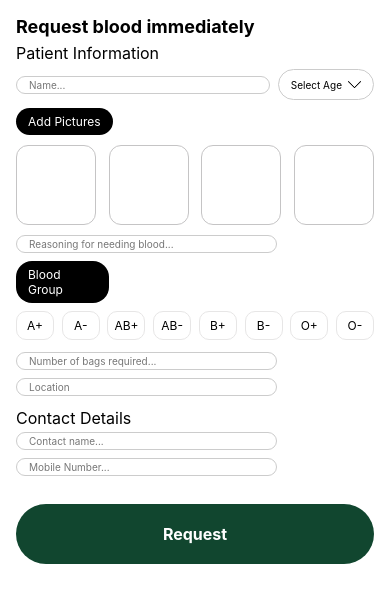
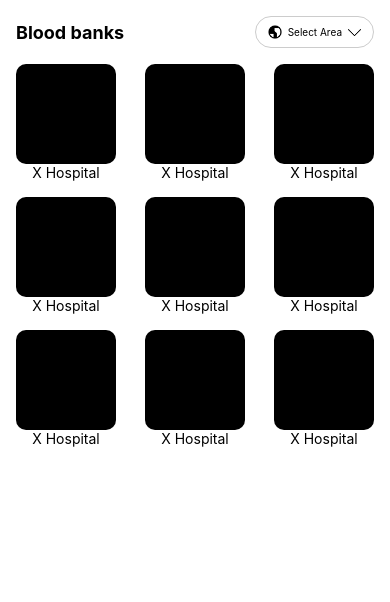
Before and after one commit to OutcastR07/blood-bank, a React Native app: screen / in a window 390 px wide. Shown: the top 602 px of the page. Built offline with nearby package versions, Linux system fonts and the light colour scheme.

Commit message:
blood banks page done

```diff
--- a/App.js
+++ b/App.js
@@ -1,6 +1,6 @@
 import React from "react";
 import { StyleSheet, View } from "react-native";
-import ImmediatelyRequestBodyPage from "./pages/ImmediatelyRequestBloodPage";
+import BloodBanksPage from "./pages/BloodBanksPage";
 
 export default function App() {
   return (
@@ -14,7 +14,8 @@ export default function App() {
       {/* <BloodRequestPage /> */}
       {/* <BloodReceivedPage /> */}
       {/* <Messages /> */}
-      <ImmediatelyRequestBodyPage />
+      {/* <ImmediatelyRequestBodyPage /> */}
+      <BloodBanksPage />
     </View>
   );
 }
--- /dev/null
+++ b/pages/BloodBanksPage.js
@@ -0,0 +1,133 @@
+import React from "react";
+import {
+  Image,
+  StatusBar,
+  StyleSheet,
+  Text,
+  TouchableOpacity,
+  View,
+} from "react-native";
+
+const BloodBanksPage = () => {
+  return (
+    <View style={styles.container}>
+      <StatusBar barStyle="dark-content" backgroundColor="white" />
+
+      <View style={styles.header}>
+        <Text style={styles.text}>Blood banks</Text>
+
+        <TouchableOpacity style={styles.selectAreaButton}>
+          <Image
+            source={require("../images/travel-map-earth-2.png")}
+            style={styles.earthImage}
+          />
+          <Text style={styles.selectAreaText}>Select Area</Text>
+          <Image
+            source={require("../images/interface-arrows-button-down.png")}
+            style={styles.dropdownIcon}
+          />
+        </TouchableOpacity>
+      </View>
+
+      <View style={styles.cardContainer}>
+        <View style={styles.eachCard}>
+          <View style={styles.card}></View>
+          <Text style={styles.cardText}>X Hospital</Text>
+        </View>
+        <View style={styles.eachCard}>
+          <View style={styles.card}></View>
+          <Text style={styles.cardText}>X Hospital</Text>
+        </View>
+        <View style={styles.eachCard}>
+          <View style={styles.card}></View>
+          <Text style={styles.cardText}>X Hospital</Text>
+        </View>
+      </View>
+
+      <View style={styles.cardContainer}>
+        <View style={styles.eachCard}>
+          <View style={styles.card}></View>
+          <Text style={styles.cardText}>X Hospital</Text>
+        </View>
+        <View style={styles.eachCard}>
+          <View style={styles.card}></View>
+          <Text style={styles.cardText}>X Hospital</Text>
+        </View>
+        <View style={styles.eachCard}>
+          <View style={styles.card}></View>
+          <Text style={styles.cardText}>X Hospital</Text>
+        </View>
+      </View>
+
+      <View style={styles.cardContainer}>
+        <View style={styles.eachCard}>
+          <View style={styles.card}></View>
+          <Text style={styles.cardText}>X Hospital</Text>
+        </View>
+        <View style={styles.eachCard}>
+          <View style={styles.card}></View>
+          <Text style={styles.cardText}>X Hospital</Text>
+        </View>
+        <View style={styles.eachCard}>
+          <View style={styles.card}></View>
+          <Text style={styles.cardText}>X Hospital</Text>
+        </View>
+      </View>
+    </View>
+  );
+};
+
+const styles = StyleSheet.create({
+  container: {
+    margin: 16,
+  },
+  header: {
+    flexDirection: "row",
+    justifyContent: "space-between",
+    alignItems: "center",
+  },
+  text: {
+    fontWeight: "bold",
+    fontSize: 18,
+  },
+  selectAreaButton: {
+    flexDirection: "row",
+    alignItems: "center",
+    borderWidth: 1,
+    borderColor: "#ccc",
+    borderRadius: 16,
+    paddingVertical: 8,
+    paddingHorizontal: 12,
+  },
+  selectAreaText: {
+    marginHorizontal: 6,
+    fontSize: 10,
+  },
+  earthImage: {
+    width: 14,
+    height: 14,
+  },
+  dropdownIcon: {
+    width: 13,
+    height: 13,
+  },
+  cardContainer: {
+    flexDirection: "row",
+    justifyContent: "space-between",
+    alignContent: "center",
+    marginTop: 16,
+  },
+  eachCard: {
+    flexDirection: "column",
+    justifyContent: "center",
+    alignItems: "center",
+  },
+  card: {
+    width: 100,
+    height: 100,
+    borderRadius: 10,
+    backgroundColor: "black",
+  },
+});
+
+export default BloodBanksPage;
```
Also changed, not shown: images/travel-map-earth-2.png (added).
